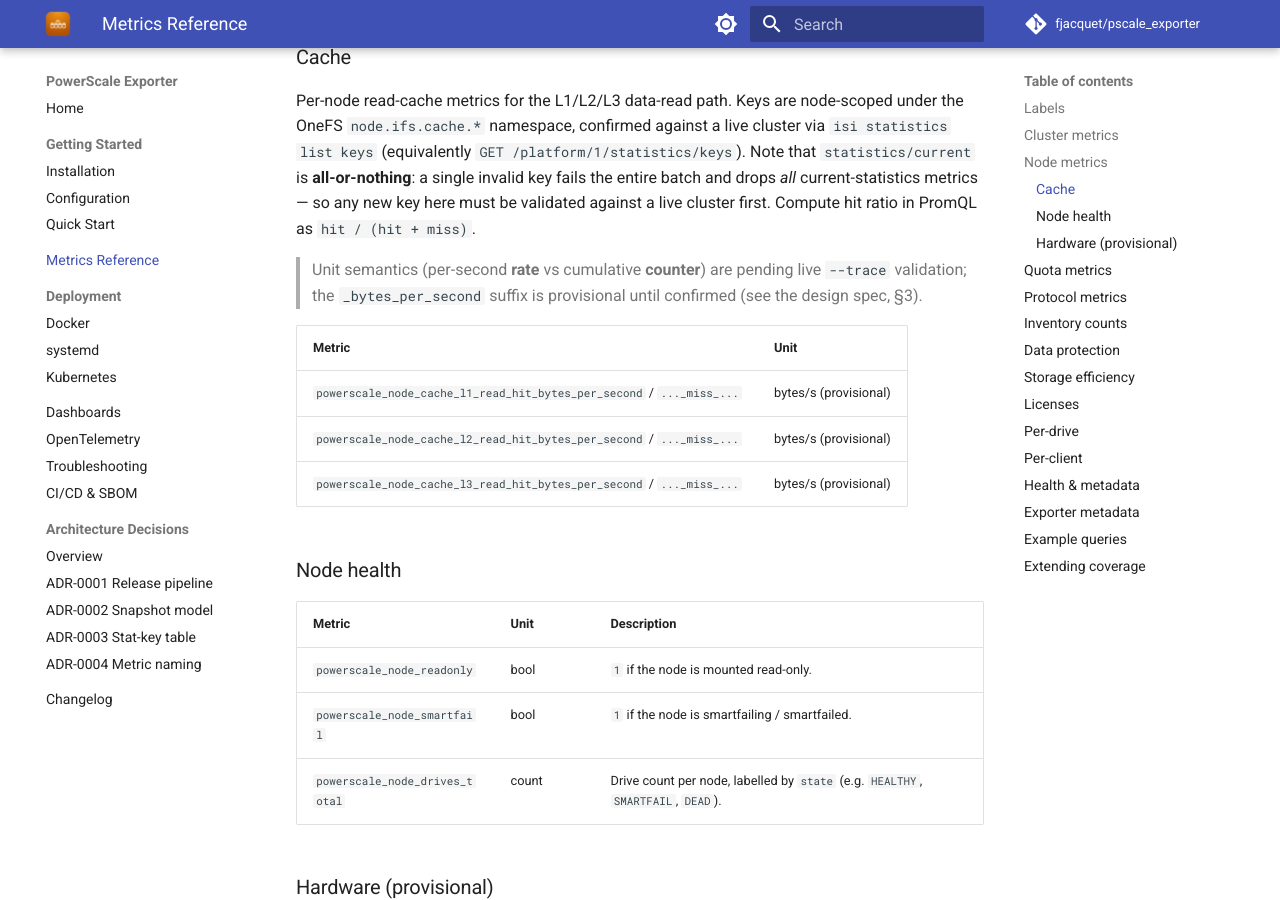
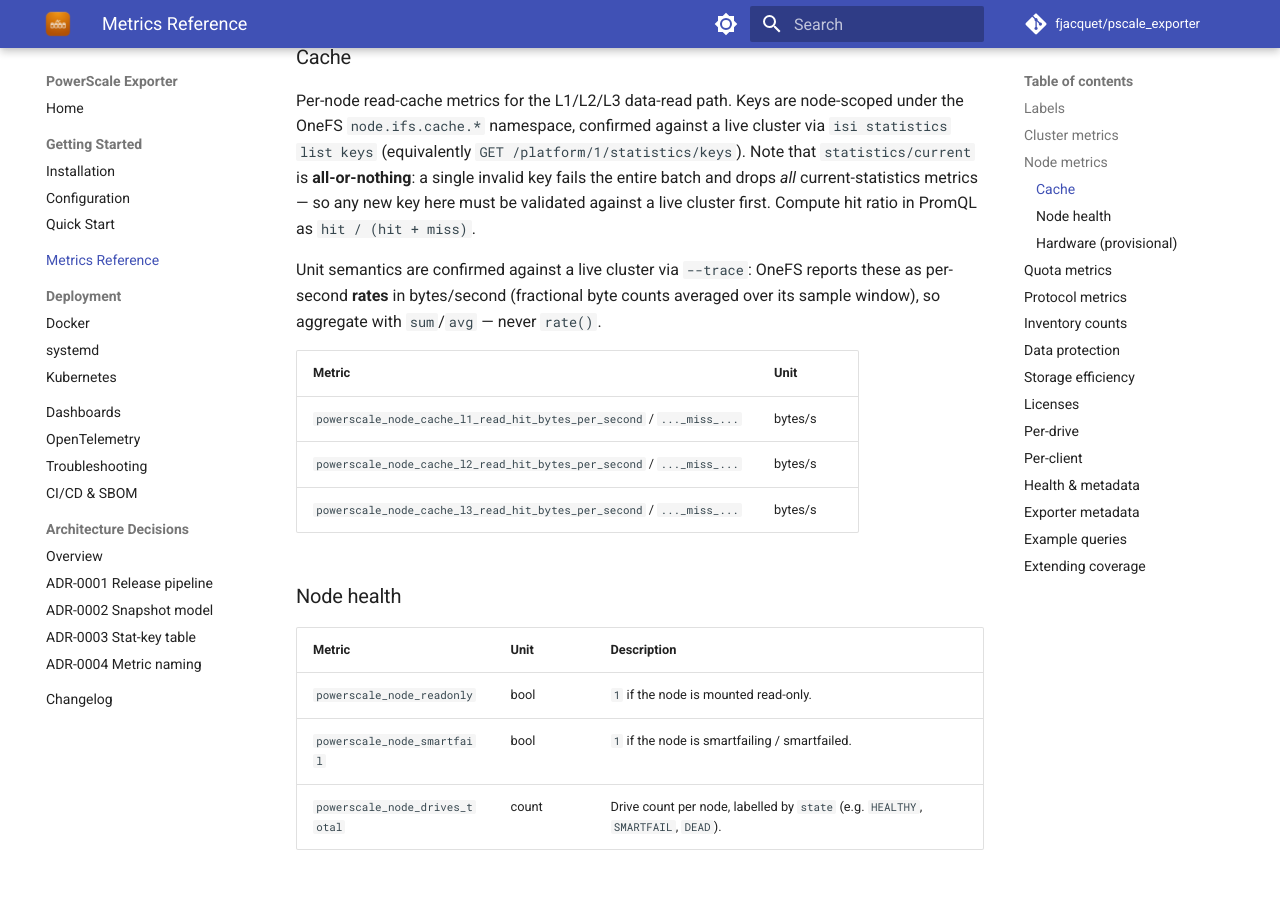
Before and after one commit to fjacquet/pscale_exporter, an MkDocs documentation site: the page built from docs/metrics.md, in a window 1280 px wide and 900 px high, scrolled down 1914 px. Built offline with MkDocs 1.6.1 and Material for MkDocs 9.7.7, drawn with Linux system fonts in a browser that asks for light colours; comment, search, counter and statistics services are not loaded.

Commit message:
docs: de-provisionalize cache metrics (units confirmed bytes/second via --trace)

```diff
--- a/docs/metrics.md
+++ b/docs/metrics.md
@@ -61,15 +61,15 @@ OneFS `node.ifs.cache.*` namespace, confirmed against a live cluster via
 drops *all* current-statistics metrics — so any new key here must be validated against a live
 cluster first. Compute hit ratio in PromQL as `hit / (hit + miss)`.
 
-> Unit semantics (per-second **rate** vs cumulative **counter**) are pending live `--trace`
-> validation; the `_bytes_per_second` suffix is provisional until confirmed (see the design
-> spec, §3).
+Unit semantics are confirmed against a live cluster via `--trace`: OneFS reports these as
+per-second **rates** in bytes/second (fractional byte counts averaged over its sample
+window), so aggregate with `sum`/`avg` — never `rate()`.
 
 | Metric | Unit |
 |---|---|
-| `powerscale_node_cache_l1_read_hit_bytes_per_second` / `..._miss_...` | bytes/s (provisional) |
-| `powerscale_node_cache_l2_read_hit_bytes_per_second` / `..._miss_...` | bytes/s (provisional) |
-| `powerscale_node_cache_l3_read_hit_bytes_per_second` / `..._miss_...` | bytes/s (provisional) |
+| `powerscale_node_cache_l1_read_hit_bytes_per_second` / `..._miss_...` | bytes/s |
+| `powerscale_node_cache_l2_read_hit_bytes_per_second` / `..._miss_...` | bytes/s |
+| `powerscale_node_cache_l3_read_hit_bytes_per_second` / `..._miss_...` | bytes/s |
 
 ### Node health
 
```
Also changed, not shown: docs/dashboards.md (+4 -3 lines).
